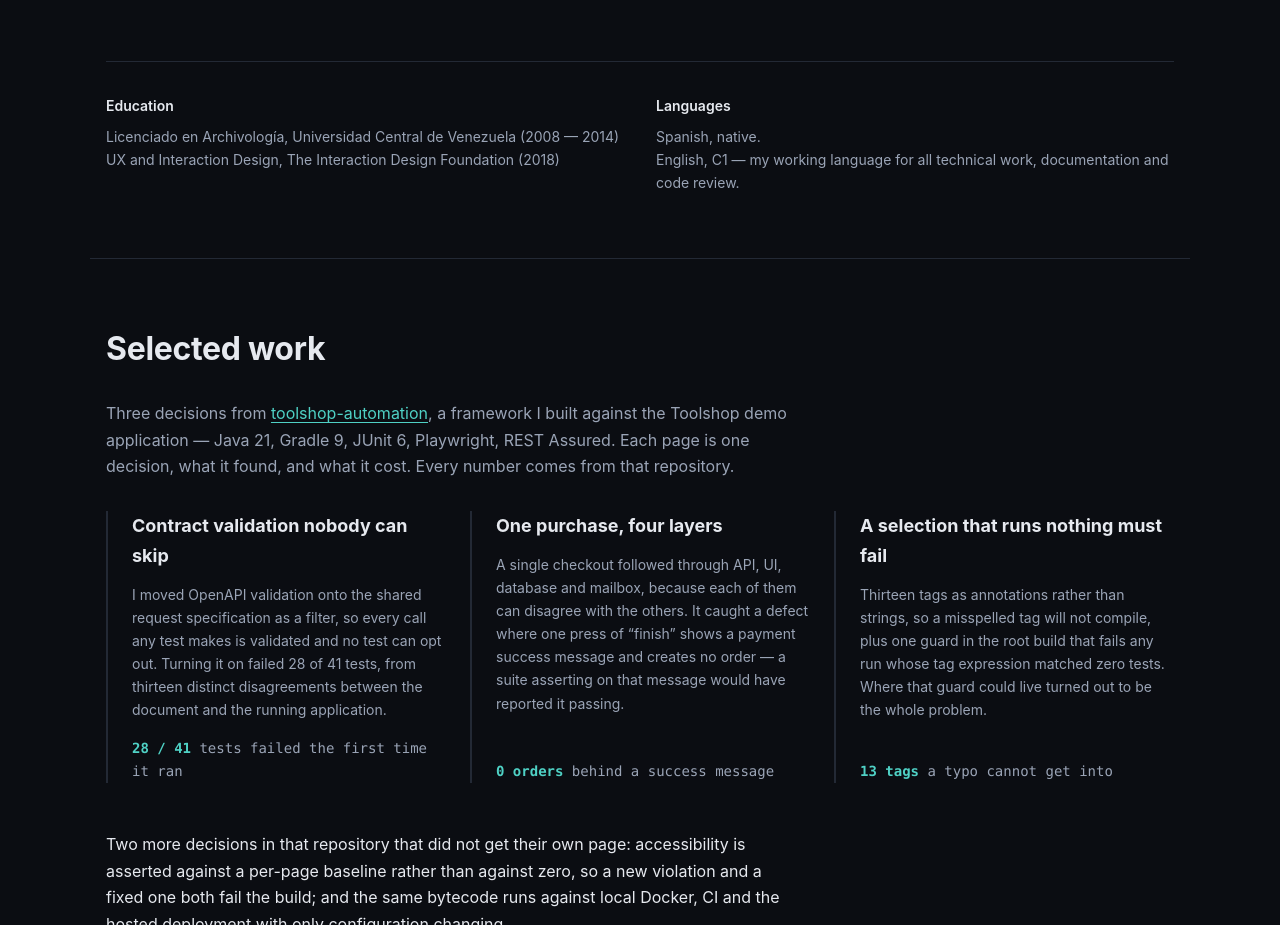
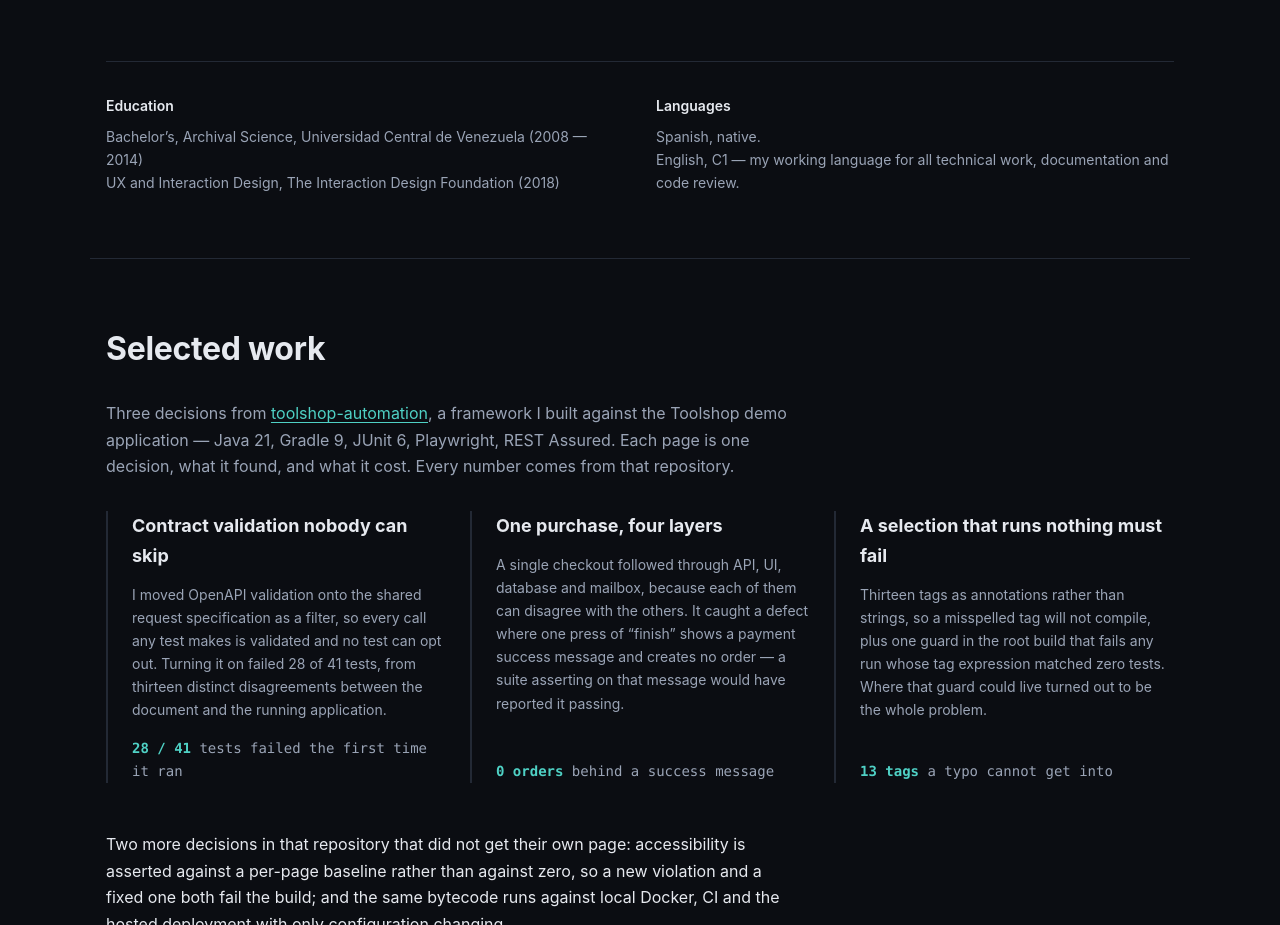
Before and after one commit to eduramos21/eduramos21.github.io, a website: page index.html in a window 1280 px wide. Shown: the part 3108-4033 px from the top of the page. Drawn offline with Linux system fonts and the light colour scheme.

Commit message:
fix: update education title to English language

```diff
--- a/index.html
+++ b/index.html
@@ -257,7 +257,7 @@
     <div class="sidenote">
       <div>
         <h3>Education</h3>
-        <p>Licenciado en Archivología, Universidad Central de Venezuela (2008 — 2014)</p>
+        <p>Bachelor’s, Archival Science, Universidad Central de Venezuela (2008 — 2014)</p>
         <p>UX and Interaction Design, The Interaction Design Foundation (2018)</p>
       </div>
       <div>
```
